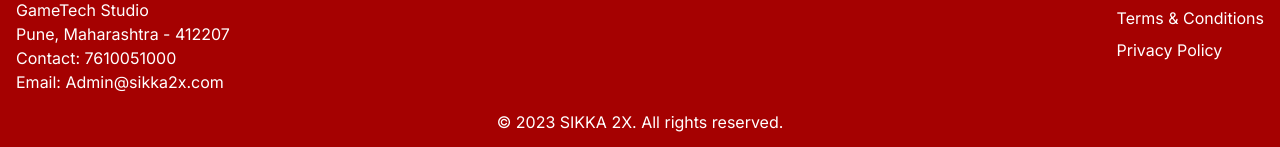
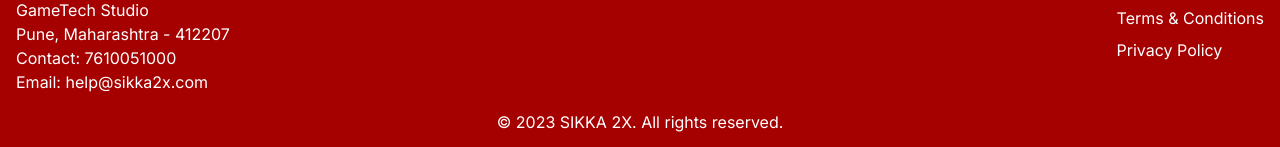
Before and after one commit to sikka-2x/landingpage, a Next.js app: page / in a window 1280 px wide. Shown: the part 3828-3975 px from the top of the page. Built offline with nearby package versions, Linux system fonts and the light colour scheme.

Commit message:
email change

```diff
--- a/src/components/Footer.jsx
+++ b/src/components/Footer.jsx
@@ -8,7 +8,7 @@
               <p className="text-white">GameTech Studio</p>
               <p className="text-white">Pune, Maharashtra - 412207 </p>
               <p className="text-white">Contact: 7610051000</p>
-              <p className="text-white">Email: Admin@sikka2x.com</p>
+              <p className="text-white">Email: help@sikka2x.com</p>
             </div>
             <div>
               <h3 className="font-bold text-primaryYellow">Quick Links</h3>
```
